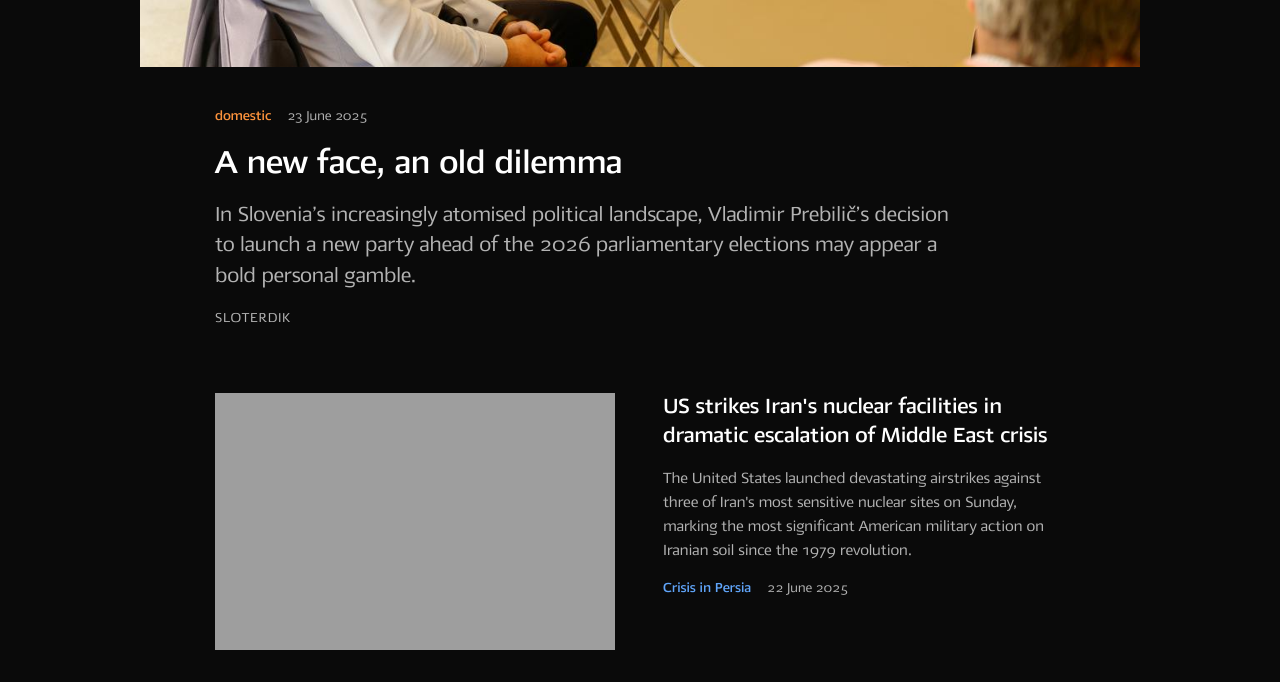
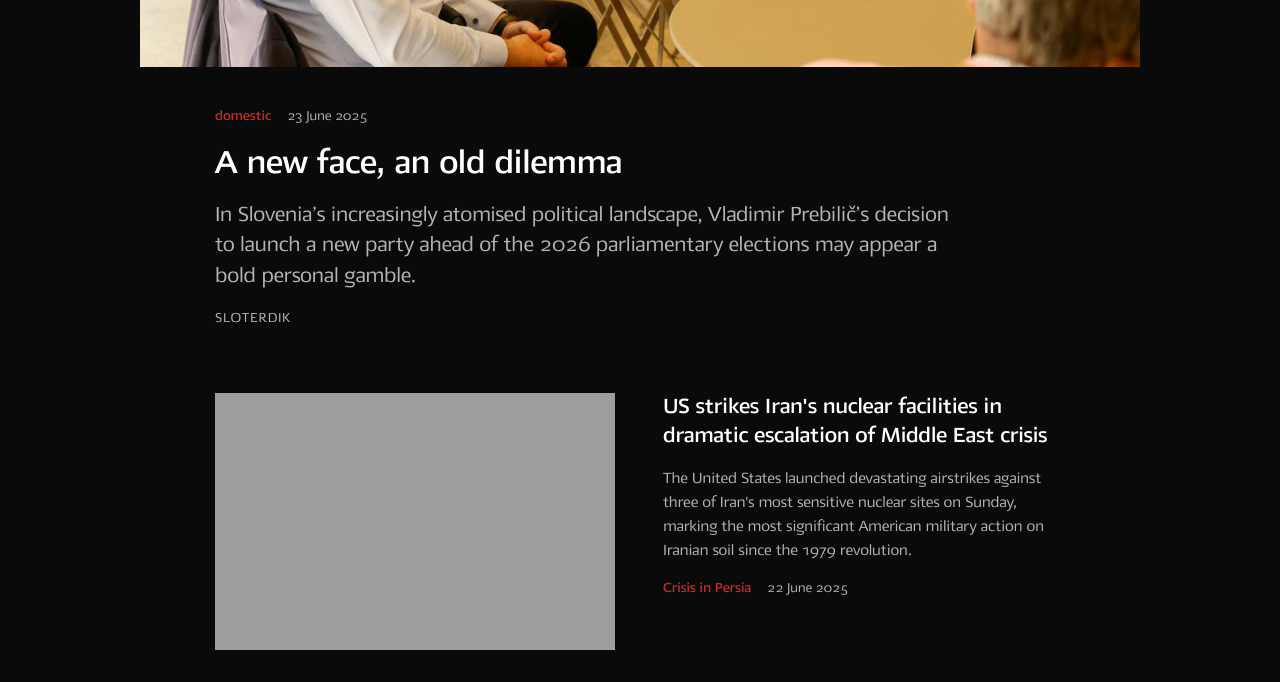
Before and after one commit to tfhoerest/azt, a Jekyll site: the page built from index.html, in a window 1280 px wide. Shown: the part 740-1422 px from the top of the page. Built offline with Jekyll 4.4.1, drawn with Linux system fonts in a browser that asks for light colours; some web fonts are replaced; the list of posts is cut into pages by our own code.

Commit message:
Update default.html

```diff
--- a/_layouts/default.html
+++ b/_layouts/default.html
@@ -312,19 +312,20 @@
 /* CATEGORY TAGS */
 .category-tag {
     background: transparent;
-            color: var(--z-ds-color-text-70);
+    color: #bd2d2d;  /* Unified adriatic masthead color */
     padding: 0;
     border-radius: 0;
     font-size: var(--z-ds-fontsize-14);
-            text-transform: uppercase;
-            letter-spacing: 0.5px;
+    text-transform: none;  /* Remove all caps */
+    letter-spacing: 0;     /* Remove letter spacing */
     text-decoration: none;
     font-weight: 600;
+    transition: opacity 0.2s ease;
 }
 
-        .category-tag.foreign { color: #60a5fa; }
-        .category-tag.domestic { color: #fb923c; }
-        .category-tag.opinion { color: #c084fc; }
+.category-tag:hover {
+    opacity: 0.7;
+}
 
         /* FOOTER */
         footer {
```
Lines whose indentation alone changed are shown as unchanged.
